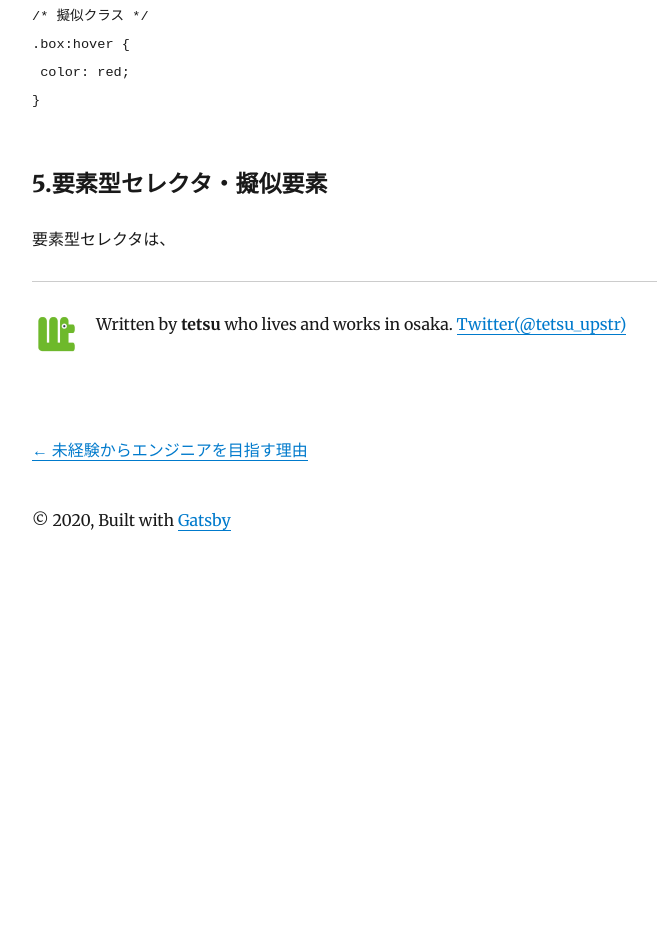
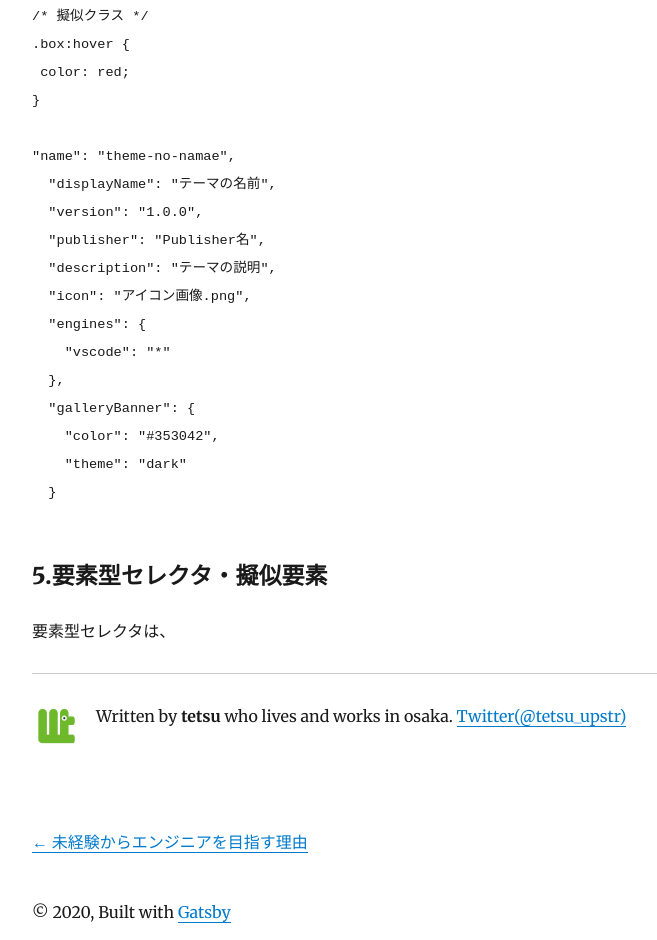
Before and after one commit to tetsu-upstr/Gatsby_blog, a Gatsby site: page /css_specificity/ in a window 1280 px wide. Shown: the part 2074-3014 px from the top of the page, without its empty margins (293-950 px from the left). Before the commit the page ends 2650 px from the top, so only its background shows below. Built offline with nearby package versions, Linux system fonts and the light colour scheme; Gatsby itself is replaced by a stand-in of ours; some packages are replaced by stand-ins of ours; code samples lack their colours; a small style sheet from the web is missing.

Commit message:
コードCSS変更

````diff
--- a/content/blog/css_specificity/index.md
+++ b/content/blog/css_specificity/index.md
@@ -73,5 +73,21 @@ a[target="_blank"] {
 }
 ```
 
+```
+"name": "theme-no-namae",
+  "displayName": "テーマの名前",
+  "version": "1.0.0",
+  "publisher": "Publisher名",
+  "description": "テーマの説明",
+  "icon": "アイコン画像.png",
+  "engines": {
+    "vscode": "*"
+  },
+  "galleryBanner": {
+    "color": "#353042",
+    "theme": "dark"
+  }
+```
+
 ### 5.要素型セレクタ・擬似要素
 要素型セレクタは、
````
